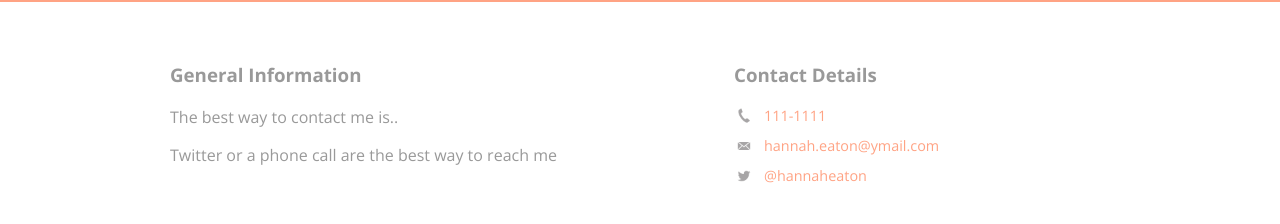
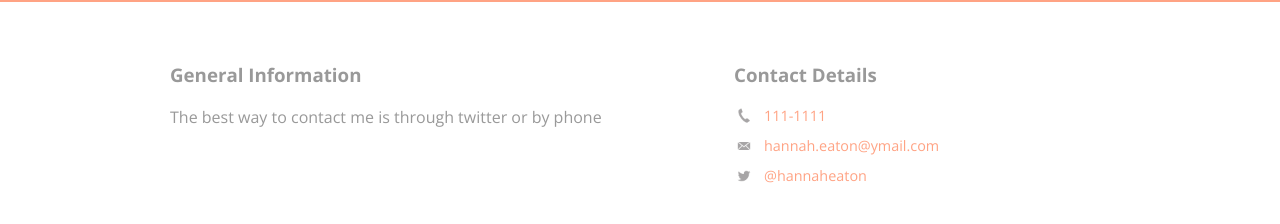
Before and after one commit to hannah-eaton/hannah-eaton.github.io, a plain HTML site: page contact.html in a window 1280 px wide. Shown: the part 102-326 px from the top of the page. Drawn offline with nearby package versions, Linux system fonts and the light colour scheme.

Commit message:
Update contact.html

```diff
--- a/contact.html
+++ b/contact.html
@@ -26,8 +26,8 @@
     <div id="wrapper">
       <section id="primary">
         <h3>General Information</h3>
-        <p>The best way to contact me is..</p>
-        <p>Twitter or a phone call are the best way to reach me</p>
+        <p>The best way to contact me is through twitter or by phone</p>
+
       </section>
       <section id="secondary">
         <h3>Contact Details</h3>
```
